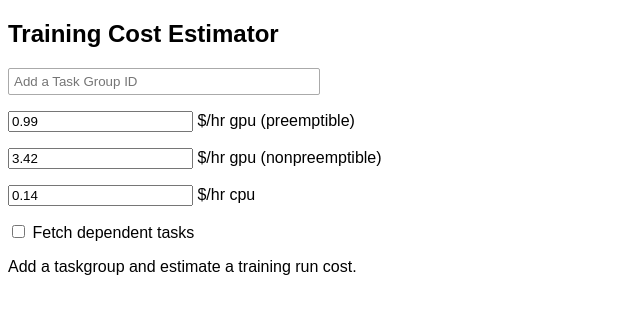
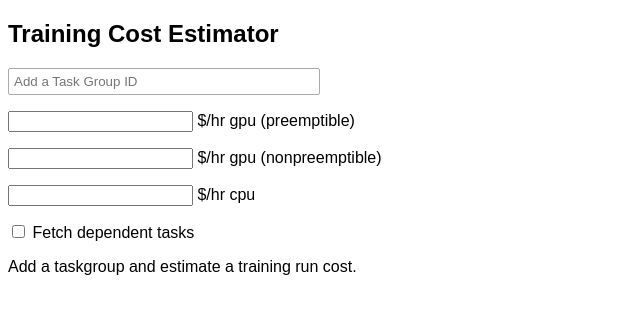
Before and after one commit to gregtatum/taskcluster-tools, a website with bundled scripts: page src/cost/index.html in a window 1280 px wide. Shown: the full height of the page, 0-640 px from the left. Built offline with nearby package versions, Linux system fonts and the light colour scheme.

Commit message:
Remove input number values

```diff
--- a/src/cost/index.html
+++ b/src/cost/index.html
@@ -15,15 +15,15 @@
       <input type="text" id="taskGroup" placeholder="Add a Task Group ID">
     </div>
     <div>
-      <input type="number" value="0.99" id="costPreemptibleGPU" />
+      <input type="number" id="costPreemptibleGPU" />
       <label for="costPreemptibleGPU">$/hr gpu (preemptible)</label>
     </div>
     <div>
-      <input type="number" value="3.42" id="costNonPreemptibleGPU" />
+      <input type="number" id="costNonPreemptibleGPU" />
       <label for="costNonPreemptibleGPU">$/hr gpu (nonpreemptible)</label>
     </div>
     <div>
-      <input type="number" value="0.14" id="costCpu" />
+      <input type="number" id="costCpu" />
       <label for="costCpu">$/hr cpu</label>
     </div>
     <div>
```
